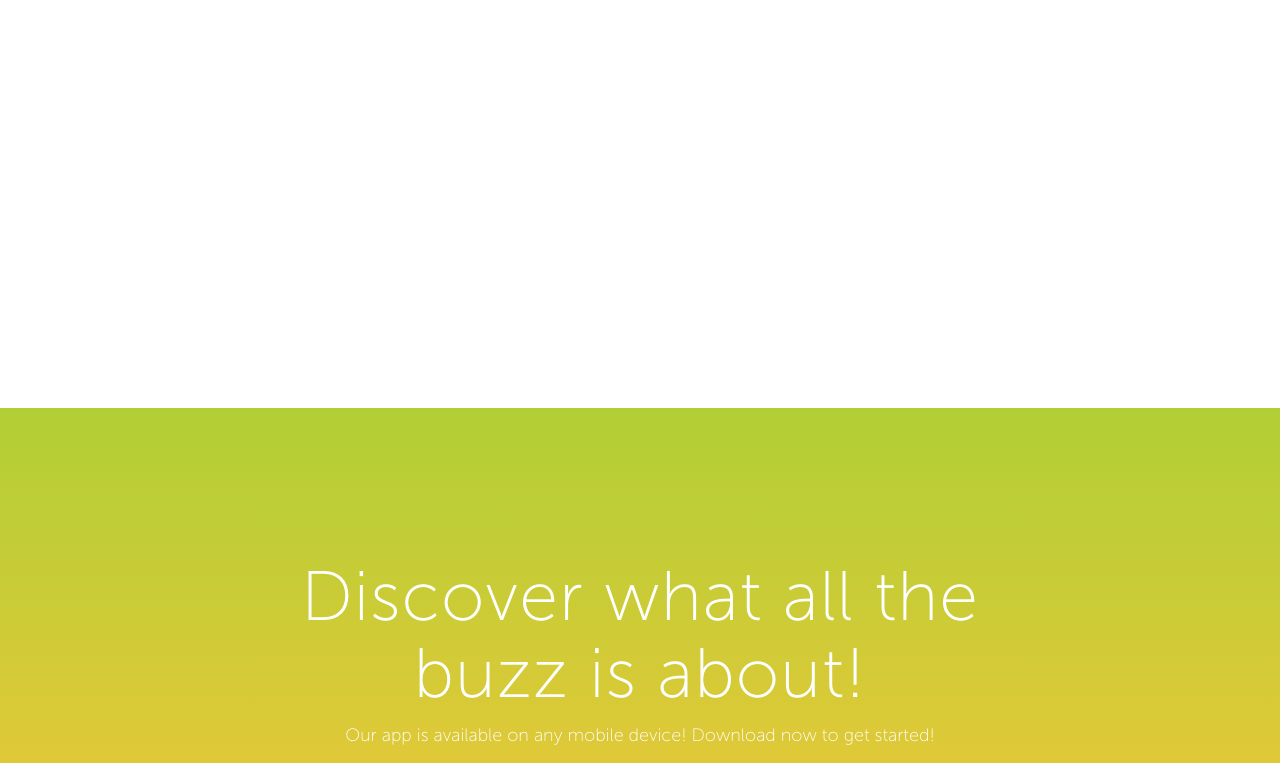
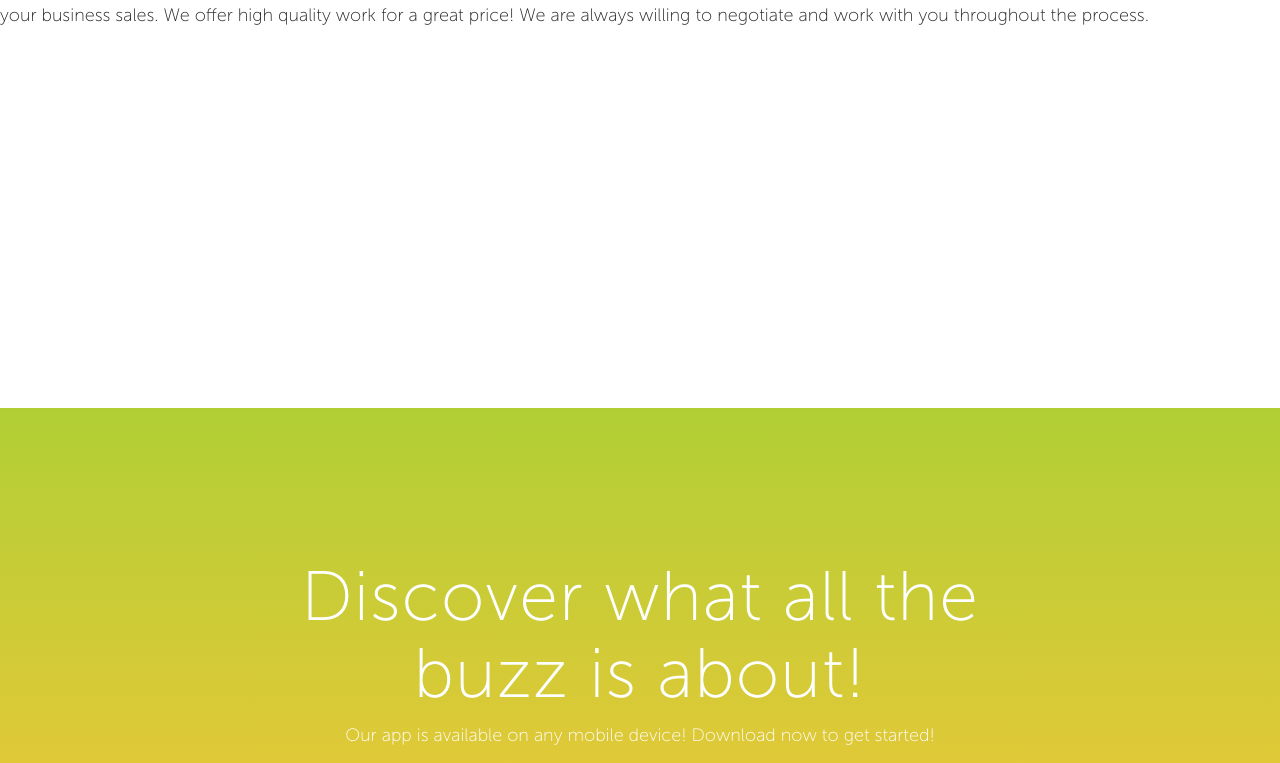
Before and after one commit to vivifydesign/vivifydesign.github.io, a website: page index.html in a window 1280 px wide. Shown: the part 392-1155 px from the top of the page. Drawn offline with nearby package versions, Linux system fonts and the light colour scheme; a web font is replaced by a local one.

Commit message:
Update vivify.css

```diff
--- a/css/vivify.css
+++ b/css/vivify.css
@@ -176,7 +176,7 @@ header {
   background: url("../img/bg-pattern.png"), -webkit-linear-gradient(to left, #7b4397, #dc2430);
   background: url("../img/bg-pattern.png"), linear-gradient(to left, #7b4397, #dc2430);
   */
-  color: white;
+  color: #222;
 }
 header .header-content {
   text-align: center;
```
